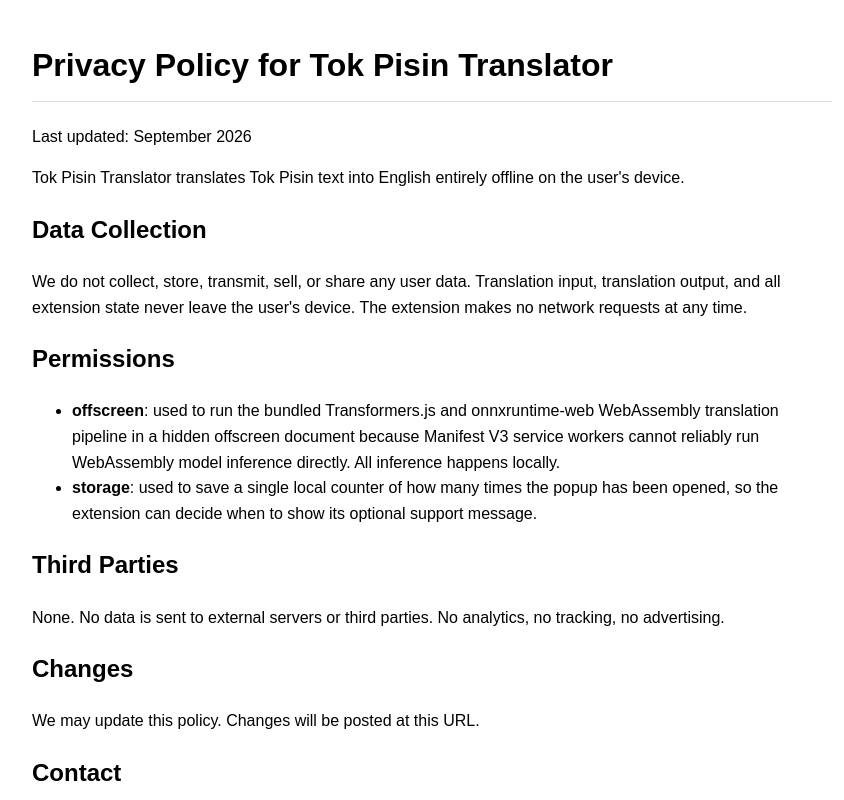
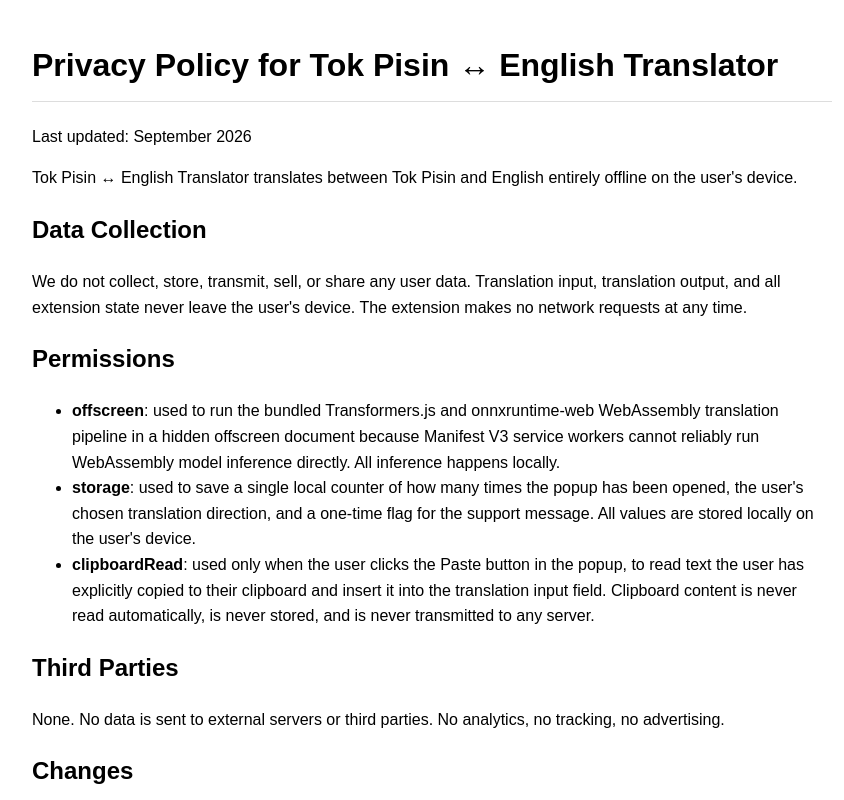
Before and after one commit to Dafalux/tok-pisin-privacy, a plain HTML site: page index.html in a window 1280 px wide. Shown: the top 800 px of the page, without its empty margins (208-1052 px from the left). Drawn offline with Linux system fonts and the light colour scheme.

Commit message:
Revise Privacy Policy for Tok Pisin Translator
Updated the privacy policy to reflect changes in translation direction and data usage.

```diff
--- a/index.html
+++ b/index.html
@@ -9,10 +9,10 @@
   </style>
 </head>
 <body>
-  <h1>Privacy Policy for Tok Pisin Translator</h1>
+  <h1>Privacy Policy for Tok Pisin ↔ English Translator</h1>
   <p>Last updated: September 2026</p>
 
-  <p>Tok Pisin Translator translates Tok Pisin text into English entirely offline on the user's device.</p>
+  <p>Tok Pisin ↔ English Translator translates between Tok Pisin and English entirely offline on the user's device.</p>
 
   <h2>Data Collection</h2>
   <p>We do not collect, store, transmit, sell, or share any user data. Translation input, translation output, and all extension state never leave the user's device. The extension makes no network requests at any time.</p>
@@ -20,7 +20,8 @@
   <h2>Permissions</h2>
   <ul>
     <li><strong>offscreen</strong>: used to run the bundled Transformers.js and onnxruntime-web WebAssembly translation pipeline in a hidden offscreen document because Manifest V3 service workers cannot reliably run WebAssembly model inference directly. All inference happens locally.</li>
-    <li><strong>storage</strong>: used to save a single local counter of how many times the popup has been opened, so the extension can decide when to show its optional support message.</li>
+    <li><strong>storage</strong>: used to save a single local counter of how many times the popup has been opened, the user's chosen translation direction, and a one-time flag for the support message. All values are stored locally on the user's device.</li>
+    <li><strong>clipboardRead</strong>: used only when the user clicks the Paste button in the popup, to read text the user has explicitly copied to their clipboard and insert it into the translation input field. Clipboard content is never read automatically, is never stored, and is never transmitted to any server.</li>
   </ul>
 
   <h2>Third Parties</h2>
```
